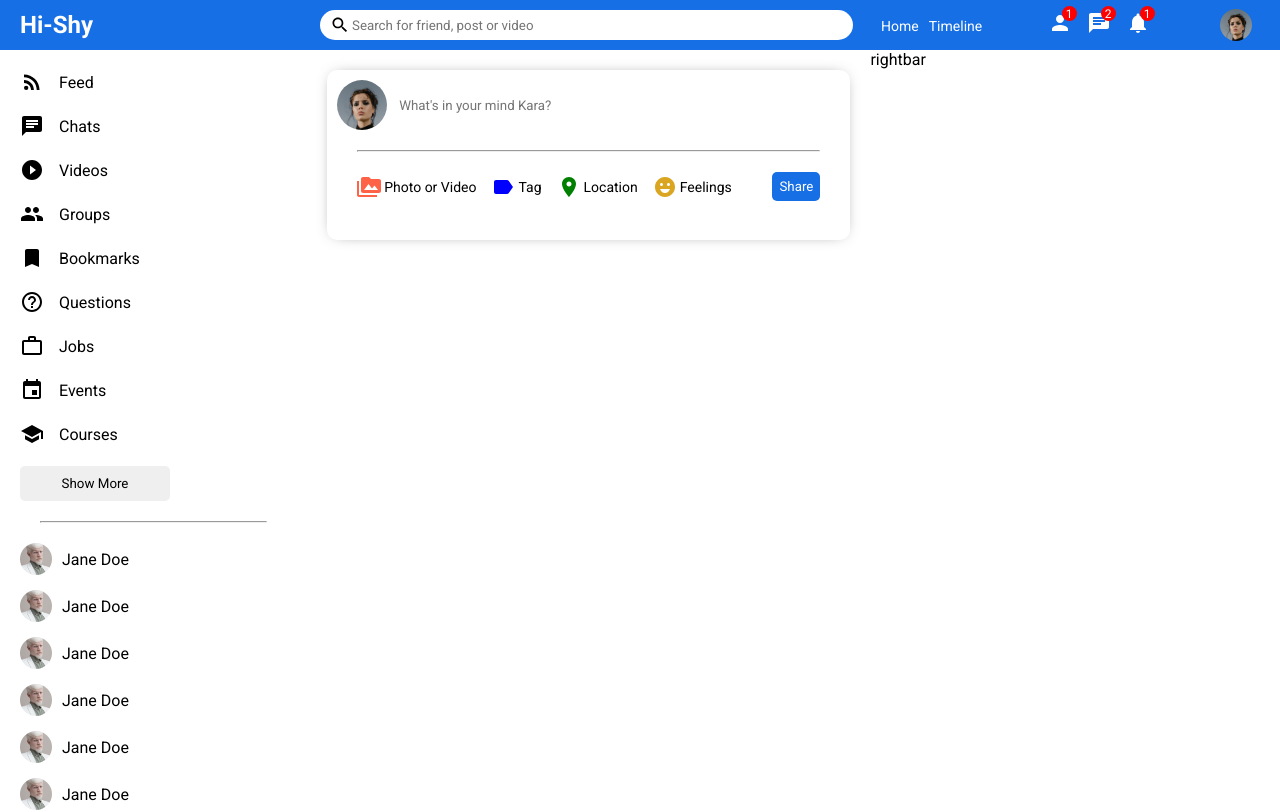
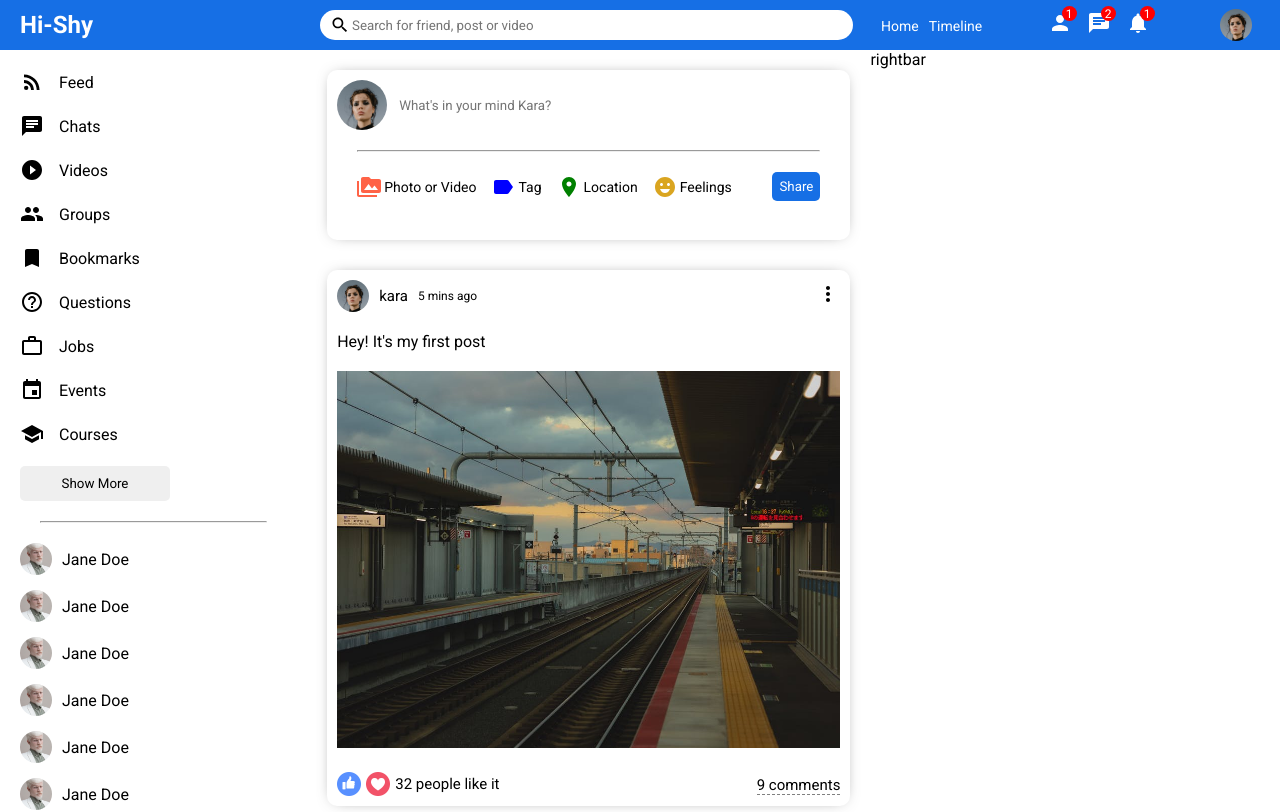
Before and after one commit to whysokara/react-social, a React (Create React App) app: page / in a window 1280 px wide. Shown: the top 812 px of the page. Built offline with nearby package versions, Linux system fonts and the light colour scheme.

Commit message:
Post Added

```diff
--- a/src/components/feed/Feed.jsx
+++ b/src/components/feed/Feed.jsx
@@ -1,3 +1,4 @@
+import Post from "../post/Post";
 import Share from "../share/Share";
 import "./feed.css";
 export default function Feed() {
@@ -5,6 +6,12 @@
     <div className="feed">
       <div className="feedWrapper">
         <Share />
+        <Post />
+        <Post />
+        <Post />
+        <Post />
+        <Post />
+        <Post />
       </div>
     </div>
   );
--- /dev/null
+++ b/src/components/post/Post.jsx
@@ -0,0 +1,40 @@
+import { MoreVert } from "@material-ui/icons";
+import "./post.css";
+
+export default function Post() {
+  return (
+    <div className="post">
+      <div className="postWrapper">
+        <div className="postTop">
+          <div className="postTopLeft">
+            <img
+              className="postProfileImg"
+              src="./assets/person/1.jpeg"
+              alt=""
+            />
+
+            <span className="postUsername">kara</span>
+            <span className="postDate">5 mins ago</span>
+          </div>
+          <div className="postTopRight">
+            <MoreVert />
+          </div>
+        </div>
+        <div className="postCenter">
+          <span className="postText">Hey! It's my first post</span>
+          <img className="postImg" src="./assets/post/1.jpeg" alt="" />
+        </div>
+        <div className="postBottom">
+          <div className="postBottomLeft">
+            <img className="likeIcon" src="./assets/like.png" alt="" />
+            <img className="likeIcon" src="./assets/heart.png" alt="" />
+            <span className="postLikeCounter">32 people like it</span>
+          </div>
+          <div className="postBottomRight">
+            <span className="postCommentText">9 comments</span>
+          </div>
+        </div>
+      </div>
+    </div>
+  );
+}
--- /dev/null
+++ b/src/components/post/post.css
@@ -0,0 +1,78 @@
+.post {
+  width: 100%;
+  border-radius: 10px;
+  -webkit-box-shadow: 0px 0px 16px -8px rgba(0, 0, 0, 0.68);
+  box-shadow: 0px 0px 16px -8px rgba(0, 0, 0, 0.68);
+  margin: 30px 0;
+}
+
+.postWrapper {
+  padding: 10px;
+}
+
+.postTop {
+  display: flex;
+  align-items: center;
+  justify-content: space-between;
+}
+
+.postTopLeft {
+  display: flex;
+  align-items: center;
+}
+
+.postProfileImg {
+  width: 32px;
+  height: 32px;
+  border-radius: 50%;
+  object-fit: cover;
+}
+
+.postUsername {
+  font-size: 15px;
+  font-weight: 500;
+  margin: 0 10px;
+}
+
+.postDate {
+  font-size: 12px;
+}
+
+.postCenter {
+  margin: 20px 0;
+}
+
+.postImg {
+  margin-top: 20px;
+  width: 100%;
+  max-height: 500px;
+  object-fit: contain;
+}
+
+.postBottom {
+  display: flex;
+  align-items: center;
+  justify-content: space-between;
+}
+
+.postBottomLeft {
+  display: flex;
+  align-items: center;
+}
+
+.likeIcon {
+  width: 24px;
+  height: 24px;
+  margin-right: 5px;
+  cursor: pointer;
+}
+
+.postLikeCounter {
+  font-size: 15px;
+}
+
+.postCommentText {
+  cursor: pointer;
+  border-bottom: 1px dashed gray;
+  font-size: 15px;
+}
```
